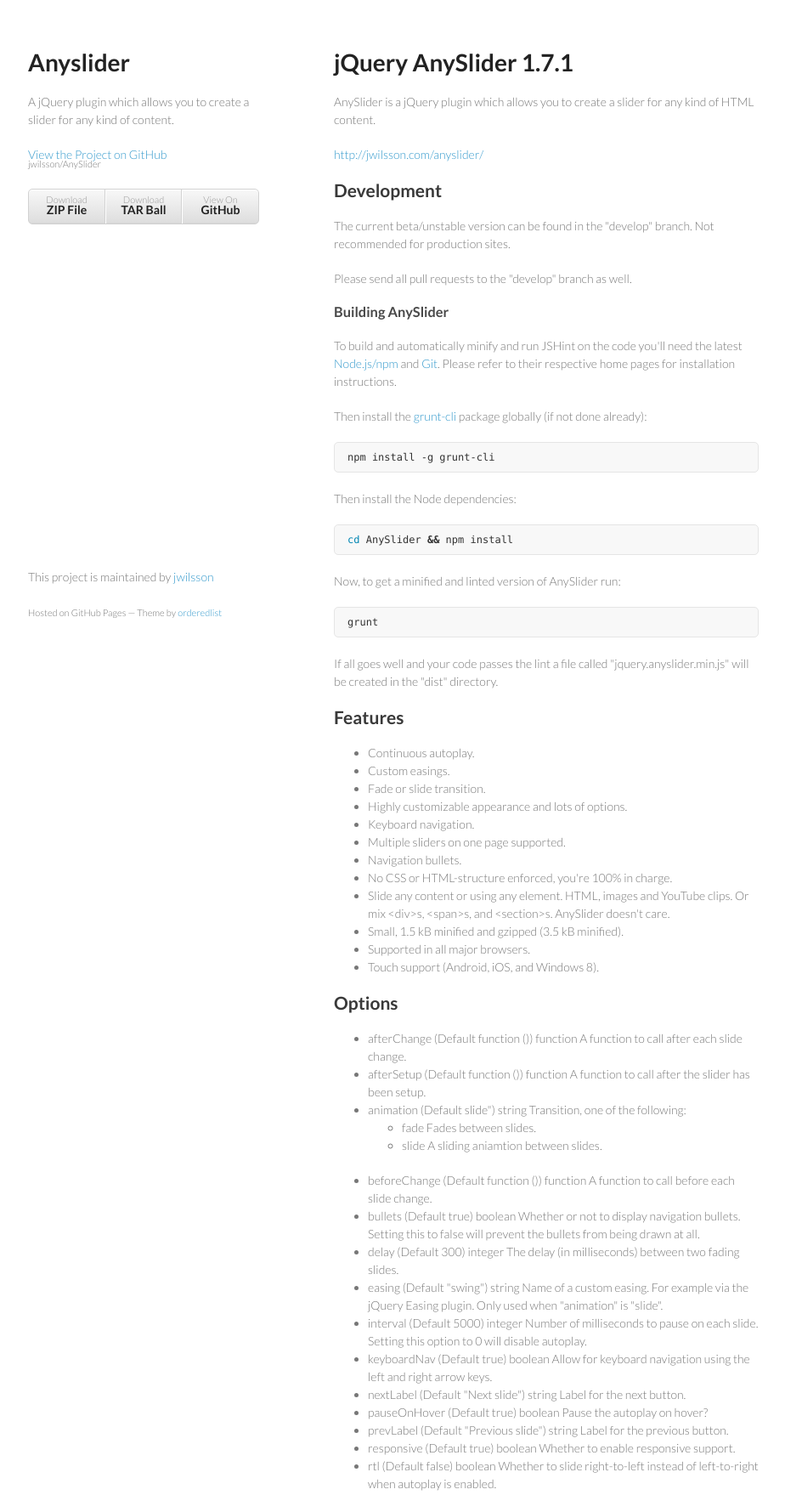
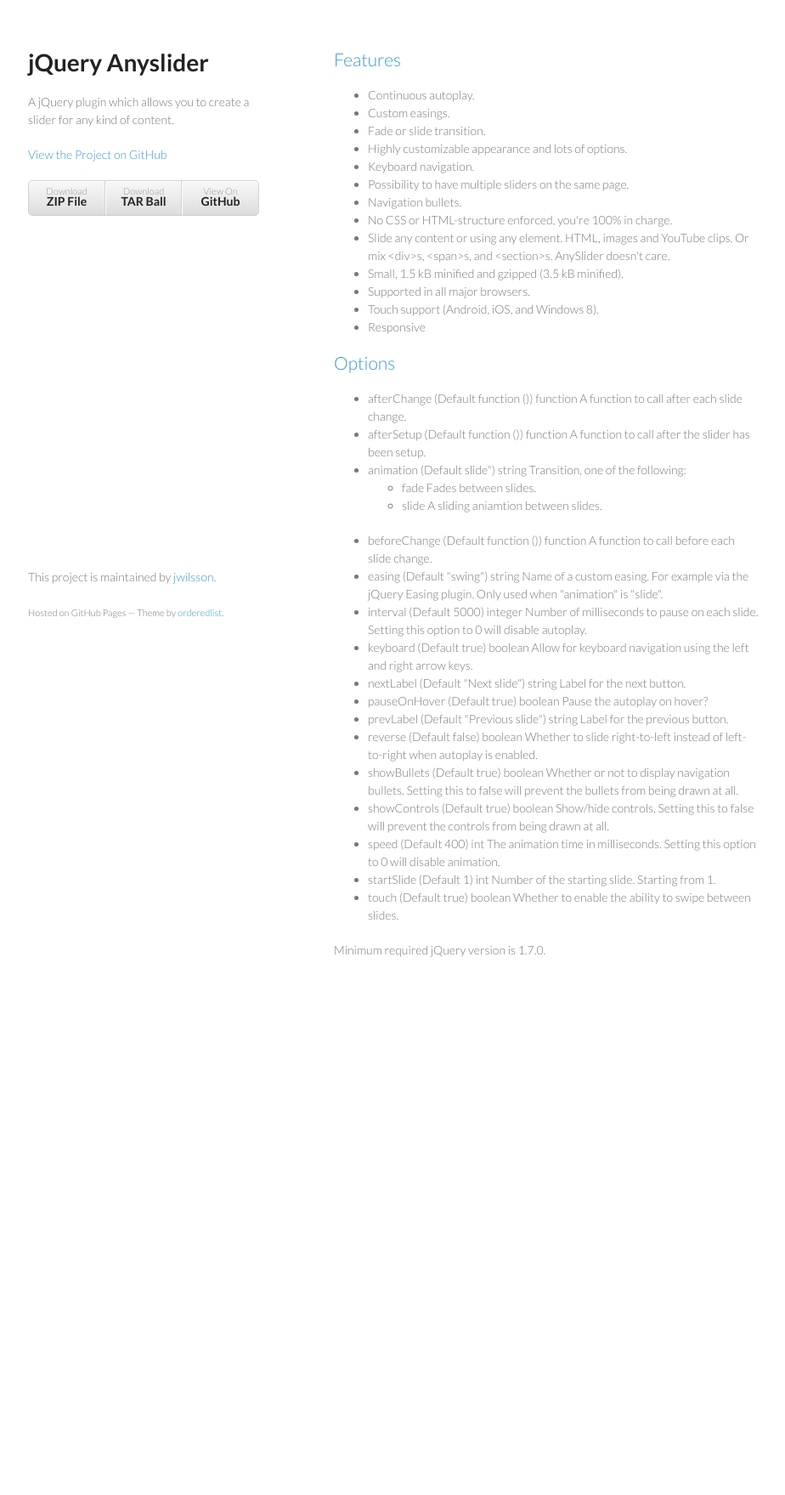
Before and after one commit to jwilsson/AnySlider, a plain HTML site: page index.html in a window 1280 px wide. Shown: the top 1759 px of the page at 85% size, without its empty margins (177-1101 px from the left). After the commit the page ends 1198 px from the top, so only its background shows below. Drawn offline with Linux system fonts and the light colour scheme.

Commit message:
Tidy up HTML

```diff
--- a/index.html
+++ b/index.html
@@ -1,72 +1,41 @@
-<!doctype html>
-<html>
+<!doctype HTML>
+
 <head>
     <meta charset="utf-8">
-    <meta http-equiv="X-UA-Compatible" content="chrome=1">
-    <title>Anyslider by jwilsson</title>
+    <title>jQuery Anyslider</title>
 
     <link rel="stylesheet" href="stylesheets/styles.css">
     <link rel="stylesheet" href="stylesheets/pygment_trac.css">
-    <meta name="viewport" content="width=device-width, initial-scale=1, user-scalable=no">
-    <!--[if lt IE 9]>
-    <script src="//html5shiv.googlecode.com/svn/trunk/html5.js"></script>
-    <![endif]-->
+    <meta name="viewport" content="width=device-width, initial-scale=1">
 </head>
+
 <body>
+
     <div class="wrapper">
+
         <header>
-        <h1>Anyslider</h1>
-        <p>A jQuery plugin which allows you to create a slider for any kind of content. </p>
 
-        <p class="view"><a href="https://github.com/jwilsson/AnySlider">View the Project on GitHub <small>jwilsson/AnySlider</small></a></p>
+            <h1>jQuery Anyslider</h1>
 
+            <p>
+                A jQuery plugin which allows you to create a slider for any kind of content.
+            </p>
+
+            <p class="view">
+                <a href="https://github.com/jwilsson/AnySlider">View the Project on GitHub</a>
+            </p>
 
             <ul>
                 <li><a href="https://github.com/jwilsson/AnySlider/zipball/master">Download <strong>ZIP File</strong></a></li>
                 <li><a href="https://github.com/jwilsson/AnySlider/tarball/master">Download <strong>TAR Ball</strong></a></li>
                 <li><a href="https://github.com/jwilsson/AnySlider">View On <strong>GitHub</strong></a></li>
             </ul>
+
         </header>
+
         <section>
-        <h1>
-<a name="jquery-anyslider-171" class="anchor" href="#jquery-anyslider-171"><span class="octicon octicon-link"></span></a>jQuery AnySlider 1.7.1</h1>
 
-<p>AnySlider is a jQuery plugin which allows you to create a slider for any kind of HTML content.</p>
-
-<p><a href="http://jwilsson.com/anyslider/">http://jwilsson.com/anyslider/</a></p>
-
-<h2>
-<a name="development" class="anchor" href="#development"><span class="octicon octicon-link"></span></a>Development</h2>
-
-<p>The current beta/unstable version can be found in the "develop" branch. Not recommended for production sites.</p>
-
-<p>Please send all pull requests to the "develop" branch as well.</p>
-
-<h3>
-<a name="building-anyslider" class="anchor" href="#building-anyslider"><span class="octicon octicon-link"></span></a>Building AnySlider</h3>
-
-<p>To build and automatically minify and run JSHint on the code you'll need the latest <a href="http://nodejs.org/">Node.js/npm</a> and <a href="http://git-scm.com/">Git</a>.
-Please refer to their respective home pages for installation instructions.</p>
-
-<p>Then install the <a href="http://gruntjs.com/getting-started#installing-the-cli">grunt-cli</a> package globally (if not done already):</p>
-
-<div class="highlight highlight-bash"><pre>npm install -g grunt-cli
-</pre></div>
-
-<p>Then install the Node dependencies:</p>
-
-<div class="highlight highlight-bash"><pre><span class="nb">cd </span>AnySlider <span class="o">&amp;&amp;</span> npm install
-</pre></div>
-
-<p>Now, to get a minified and linted version of AnySlider run:</p>
-
-<div class="highlight highlight-bash"><pre>grunt
-</pre></div>
-
-<p>If all goes well and your code passes the lint a file called "jquery.anyslider.min.js" will be created in the "dist" directory.</p>
-
-<h2>
-<a name="features" class="anchor" href="#features"><span class="octicon octicon-link"></span></a>Features</h2>
+            <h2><a id="features" href="#features">Features</a></h2>
 
             <ul>
                 <li>Continuous autoplay.</li>
@@ -74,64 +43,67 @@
                 <li>Fade or slide transition.</li>
                 <li>Highly customizable appearance and lots of options.</li>
                 <li>Keyboard navigation.</li>
-<li>Multiple sliders on one page supported.</li>
+                <li>Possibility to have multiple sliders on the same page.</li>
                 <li>Navigation bullets.</li>
                 <li>No CSS or HTML-structure enforced, you're 100% in charge.</li>
                 <li>Slide any content or using any element. HTML, images and YouTube clips. Or mix &lt;div&gt;s, &lt;span&gt;s, and &lt;section&gt;s. AnySlider doesn't care.</li>
                 <li>Small, 1.5 kB minified and gzipped (3.5 kB minified).</li>
                 <li>Supported in all major browsers.</li>
                 <li>Touch support (Android, iOS, and Windows 8).</li>
-</ul><h2>
-<a name="options" class="anchor" href="#options"><span class="octicon octicon-link"></span></a>Options</h2>
+                <li>Responsive</li>
+            </ul>
+
+            <h2><a id="options" href="#options">Options</a></h2>
 
             <ul>
                 <li>afterChange (Default function ()) function A function to call after each slide change.</li>
                 <li>afterSetup (Default function ()) function A function to call after the slider has been setup.</li>
                 <li>animation (Default slide") string Transition, one of the following:
-
                     <ul>
                         <li>fade Fades between slides.</li>
                         <li>slide A sliding aniamtion between slides.</li>
                     </ul>
                 </li>
                 <li>beforeChange (Default function ()) function A function to call before each slide change.</li>
-<li>bullets (Default true) boolean Whether or not to display navigation bullets. Setting this to false will prevent the bullets from being drawn at all.</li>
-<li>delay (Default 300) integer The delay (in milliseconds) between two fading slides.</li>
                 <li>easing (Default "swing") string Name of a custom easing. For example via the jQuery Easing plugin. Only used when "animation" is "slide".</li>
                 <li>interval (Default 5000) integer Number of milliseconds to pause on each slide. Setting this option to 0 will disable autoplay.</li>
-<li>keyboardNav (Default true) boolean Allow for keyboard navigation using the left and right arrow keys.</li>
+                <li>keyboard (Default true) boolean Allow for keyboard navigation using the left and right arrow keys.</li>
                 <li>nextLabel (Default "Next slide") string Label for the next button.</li>
                 <li>pauseOnHover (Default true) boolean Pause the autoplay on hover?</li>
                 <li>prevLabel (Default "Previous slide") string Label for the previous button.</li>
-<li>responsive (Default true) boolean Whether to enable responsive support.</li>
-<li>rtl (Default false) boolean Whether to slide right-to-left instead of left-to-right when autoplay is enabled.</li>
+                <li>reverse (Default false) boolean Whether to slide right-to-left instead of left-to-right when autoplay is enabled.</li>
+                <li>showBullets (Default true) boolean Whether or not to display navigation bullets. Setting this to false will prevent the bullets from being drawn at all.</li>
                 <li>showControls (Default true) boolean Show/hide controls. Setting this to false will prevent the controls from being drawn at all.</li>
                 <li>speed (Default 400) int The animation time in milliseconds. Setting this option to 0 will disable animation.</li>
                 <li>startSlide (Default 1) int Number of the starting slide. Starting from 1.</li>
                 <li>touch (Default true) boolean Whether to enable the ability to swipe between slides.</li>
-</ul><p>Minimum required jQuery version is 1.5.0.</p>
+            </ul>
 
-<h2>
-<a name="license" class="anchor" href="#license"><span class="octicon octicon-link"></span></a>License</h2>
+            <p>Minimum required jQuery version is 1.7.0.</p>
 
-<p>Free to use and abuse under the <a href="http://www.opensource.org/licenses/mit-license.php">MIT license</a>.</p>
         </section>
+
         <footer>
-        <p>This project is maintained by <a href="https://github.com/jwilsson">jwilsson</a></p>
-        <p><small>Hosted on GitHub Pages &mdash; Theme by <a href="https://github.com/orderedlist">orderedlist</a></small></p>
+
+            <p>
+                This project is maintained by <a href="https://github.com/jwilsson">jwilsson</a>.
+            </p>
+
+            <p>
+                <small>Hosted on GitHub Pages &mdash; Theme by <a href="https://github.com/orderedlist">orderedlist</a>.</small>
+            </p>
+
         </footer>
+
     </div>
-    <script src="javascripts/scale.fix.js"></script>
-              <script type="text/javascript">
-            var gaJsHost = (("https:" == document.location.protocol) ? "https://ssl." : "http://www.");
-            document.write(unescape("%3Cscript src='" + gaJsHost + "google-analytics.com/ga.js' type='text/javascript'%3E%3C/script%3E"));
-          </script>
-          <script type="text/javascript">
-            try {
-              var pageTracker = _gat._getTracker("UA-78021-13");
-            pageTracker._trackPageview();
-            } catch(err) {}
+
+    <script>
+    (function(a,b,c,d,e,f){a.GoogleAnalyticsObject=d;a[d]||(a[d]=
+    function(){(a[d].q=a[d].q||[]).push(arguments)});a[d].d=+new Date;
+    e=b.createElement(c);f=b.getElementsByTagName(c)[0];
+    e.src='//www.google-analytics.com/analytics.js';
+    f.parentNode.insertBefore(e,f)}(window,document,'script','ga'));
+    ga('create','UA-78021-13');ga('send','pageview');
     </script>
 
 </body>
-</html>
```
Lines whose indentation alone changed are shown as unchanged.
